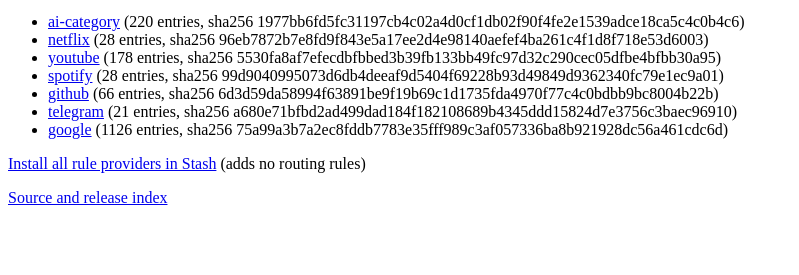
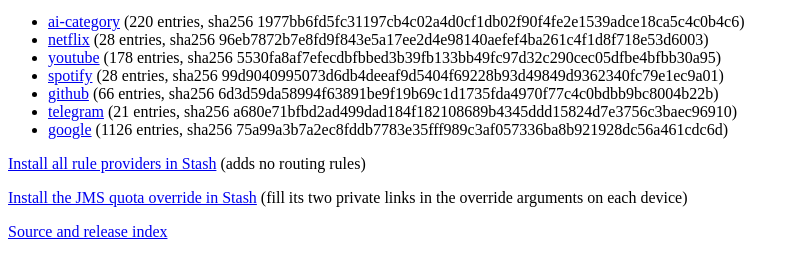
Before and after one commit to omoyx/reach-rules, a plain HTML site: page site/index.html in a window 1280 px wide. Shown: the part 101-376 px from the top of the page, without its empty margins (0-799 px from the left). Drawn offline with Linux system fonts and the light colour scheme.

Commit message:
Publish rule release 20261125T201714918605Z-f61a07269c86
Agent: Codex

```diff
--- a/site/index.html
+++ b/site/index.html
@@ -5,4 +5,4 @@
 <li><a href="current/spotify.yaml">spotify</a> (28 entries, sha256 99d9040995073d6db4deeaf9d5404f69228b93d49849d9362340fc79e1ec9a01)</li>
 <li><a href="current/github.yaml">github</a> (66 entries, sha256 6d3d59da58994f63891be9f19b69c1d1735fda4970f77c4c0bdbb9bc8004b22b)</li>
 <li><a href="current/telegram.yaml">telegram</a> (21 entries, sha256 a680e71bfbd2ad499dad184f182108689b4345ddd15824d7e3756c3baec96910)</li>
-<li><a href="current/google.yaml">google</a> (1126 entries, sha256 75a99a3b7a2ec8fddb7783e35fff989c3af057336ba8b921928dc56a461cdc6d)</li></ul><p><a href="https://link.stash.ws/install-override/omoyx.github.io/reach-rules/stash/reach-rules.stoverride">Install all rule providers in Stash</a> (adds no routing rules)</p><p><a href="releases/20261125T201714918605Z-f61a07269c86/index.json">Source and release index</a></p></main></body></html>
+<li><a href="current/google.yaml">google</a> (1126 entries, sha256 75a99a3b7a2ec8fddb7783e35fff989c3af057336ba8b921928dc56a461cdc6d)</li></ul><p><a href="https://link.stash.ws/install-override/omoyx.github.io/reach-rules/stash/reach-rules.stoverride">Install all rule providers in Stash</a> (adds no routing rules)</p><p><a href="https://link.stash.ws/install-override/omoyx.github.io/reach-rules/stash/jms-device.stoverride">Install the JMS quota override in Stash</a> (fill its two private links in the override arguments on each device)</p><p><a href="releases/20261125T201714918605Z-f61a07269c86/index.json">Source and release index</a></p></main></body></html>
```
Also changed, not shown: 2 other files.
